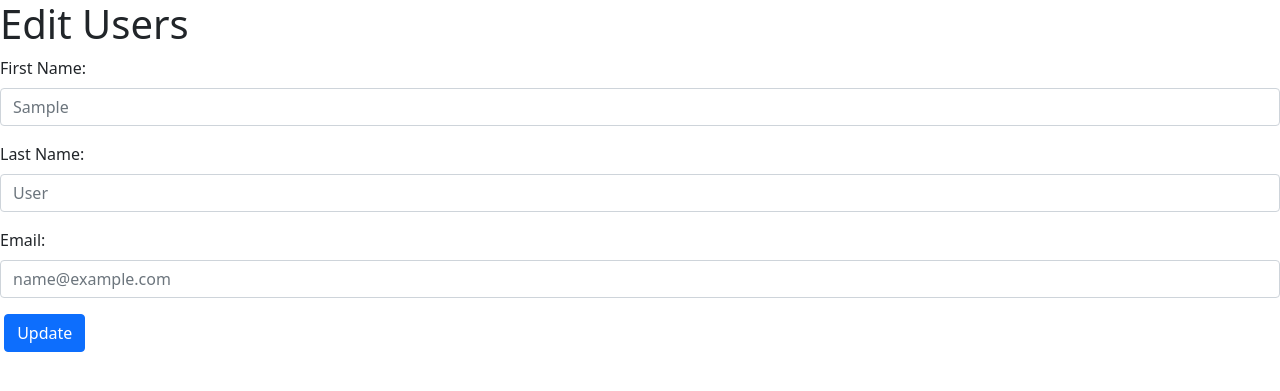
After one commit to RYESAN58/optional_user, a Flask app: page /update.html/1 in a window 1280 px wide. The commit adds this page. Shown: the top 391 px of the page. Run offline with Flask 2, Linux system fonts and the light colour scheme; tables that the repository leaves empty or names only in its code hold one stand-in row (values such as "Sample post").

Commit message:
updated options
made it so that I can delete edit and see users  CRUD

```diff
--- a/server.py
+++ b/server.py
@@ -1,9 +1,12 @@
-from flask import Flask, render_template, request,redirect
+from flask import Flask, render_template, request,redirect,session
 
 from user import Users
 app = Flask(__name__)
+app.secret_key = 'lamelo ball'
 @app.route("/")
 def index():
+    if 'x' not in session:
+        session['x'] = 0
     return render_template("index.html")
 @app.route('/create_friend', methods=["POST"])
 def create_user():
@@ -19,7 +22,39 @@ def create_user():
 def final():
     friends = Users.get_all()
     print(friends)
+    session['x'] = len(friends)
     return render_template('info.html', all_users = friends)
+@app.route('/show.html/<int:num>')
+def showinfo(num):
+    friends = Users.get_all()
+    print(friends)
+    return render_template('show.html', all_users= friends, num = num)
+@app.route('/delete/<int:num>')
+def getrid(num):
+    friends = Users.remove(num)
+    return redirect('/info.html')
+
+@app.route('/update.html/<int:num>')
+def update(num):
+    num1 = num
+    friends = Users.get_all()
+    return render_template('update.html', all_users = friends, num1 =num1)
+
+@app.route('/change/<int:num1>',methods=['POST'])
+def change(num1):
+    data = {
+        "fname": request.form["fname"],
+        "lname" : request.form["lname"],
+        "email" : request.form["email"],
+        "id" : request.form['id']
+    }
+    print(data)
+    print(data)
+    print(data)
+    print(data)
+    friends = Users.update(data)
+    return redirect(f'/show.html/{num1}')
+
 
 
 if __name__ == "__main__":
--- /dev/null
+++ b/templates/update.html
@@ -0,0 +1,36 @@
+<!DOCTYPE html>
+<html lang="en">
+<head>
+    <meta charset="UTF-8">
+    <meta http-equiv="X-UA-Compatible" content="IE=edge">
+    <meta name="viewport" content="width=device-width, initial-scale=1.0">
+    <link href="https://cdn.jsdelivr.net/npm/bootstrap@5.1.3/dist/css/bootstrap.min.css" rel="stylesheet" integrity="sha384-1BmE4kWBq78iYhFldvKuhfTAU6auU8tT94WrHftjDbrCEXSU1oBoqyl2QvZ6jIW3" crossorigin="anonymous">
+    <title>Users!</title>
+</head>
+<body>
+    <div>
+        <h1>Edit Users</h1>
+        {% for i in all_users: %}
+            {% if num1 == i.id: %}
+                <form action='/change/{{num1}}' method="POST">
+                    <div class="mb-3">
+                        <label for="fname" class="form-label" name="fname" >First Name:</label>
+                        <input type="name" class="form-control" name = 'fname' placeholder="{{i.first_name}}">
+                    </div>
+                    <div class="mb-3">
+                        <label for="lname" class="form-label" name="lname">Last Name:</label>
+                        <input type="last_name" class="form-control" name = 'lname' placeholder="{{i.lastname}}">
+                    </div>
+                    <div class="mb-3">
+                        <label for="email" class="form-label" name="email">Email:</label>
+                        <input type="email" class="form-control" name = 'email' placeholder="{{i.email}}">
+                    </div>
+                    <label for="id" class="form-label" name="id" value = '{{num1}}'></label>
+                    <input type="hidden" class="form-control" name="id" value="{{num1}}">
+                    <button type="submit" class="btn btn-primary">Update</button>
+                </form>
+            {%endif%}
+        {%endfor%}
+    </div>
+</body>
+</html>
--- a/user.py
+++ b/user.py
@@ -26,3 +26,11 @@ class Users:
         query = "INSERT INTO user ( first_name , last_name , email , created_at, updated_at ) VALUES ( %(fname)s , %(lname)s , %(email)s , NOW() , NOW() );"
         # data is a dictionary that will be passed into the save method from server.py
         return connectToMySQL('users').query_db( query, data)
+    @classmethod
+    def remove(cls, num ):
+        query = f"DELETE FROM `users`.`user` WHERE (`id` = {num});"
+        return connectToMySQL('users').query_db( query)
+    @classmethod
+    def update(cls, data):
+        query= "UPDATE `users`.`user` SET `first_name` = %(fname)s, `last_name` = %(lname)s, `email` = %(email)s WHERE (`id` =  %(id)s);"
+        return connectToMySQL('users').query_db( query,data)
```
Also changed, not shown: templates/info.html (+8 -2 lines), templates/show.html (added, +23 -0 lines).
